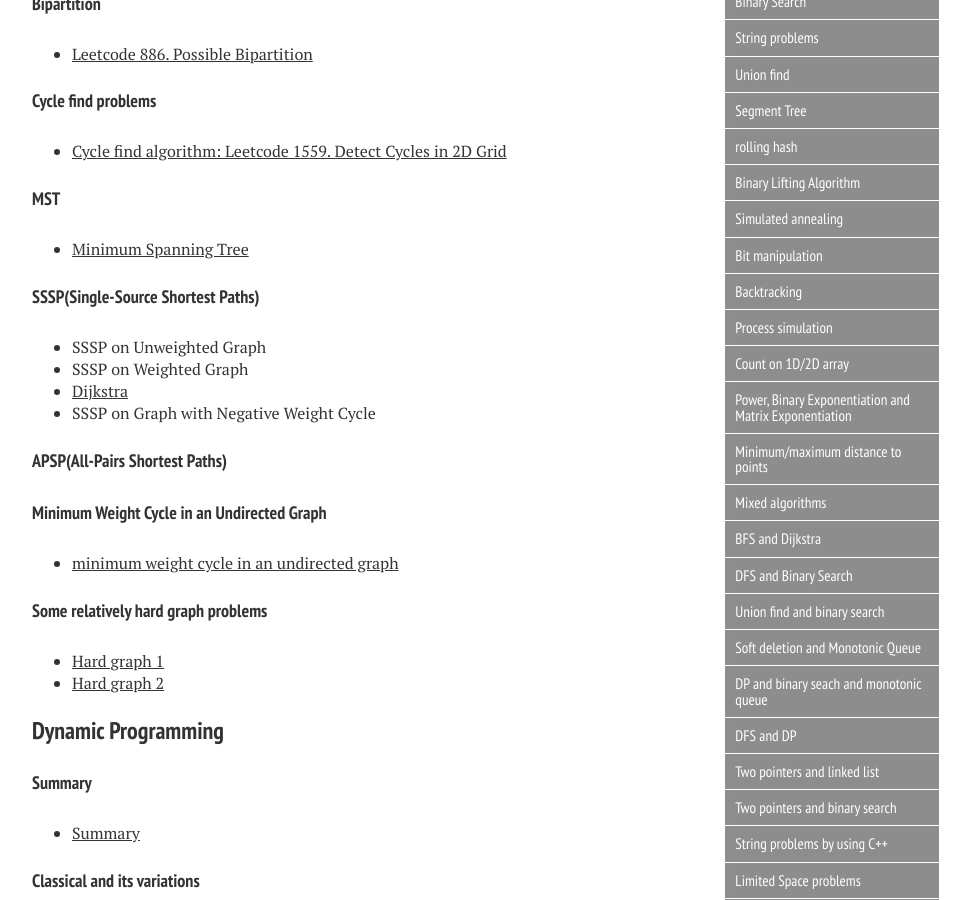
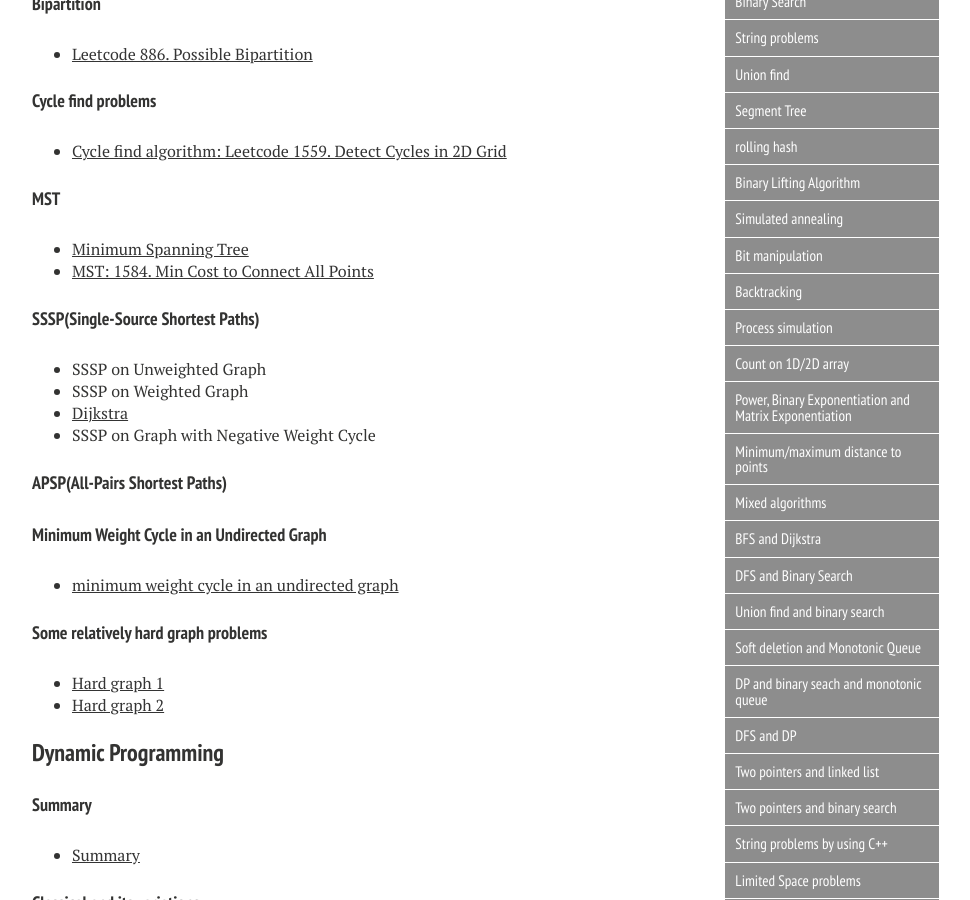
Before and after one commit to xiaokeshen/xiaokeshen.github.io, a Jekyll site: the page built from blog/index.md, in a window 1280 px wide and 900 px high, scrolled down 1411 px. Shown: the whole window, without its empty margins (288-1258 px from the left). Built offline with Jekyll 4.4.1, drawn with Linux system fonts in a browser that asks for light colours; nearby versions of some CDN libraries.

Commit message:
Add a MST problem

```diff
--- a/blog/index.md
+++ b/blog/index.md
@@ -54,6 +54,7 @@ My 'Serious' coding got started since I became a student as a Computer Science M
 
 #### MST
 - [Minimum Spanning Tree](https://medium.com/@jim.morris.shen/minimum-spanning-tree-b02ff538df37?source=friends_link&sk=527828767df20ebd70b54e35d059e874)
+- [MST: 1584. Min Cost to Connect All Points](https://medium.com/@jim.morris.shen/mst-1584-min-cost-to-connect-all-points-db55f343ea00?sk=94d65b79f887bafbd458830cbc52f674)
 
 #### SSSP(Single-Source Shortest Paths)
 - SSSP on Unweighted Graph
```
